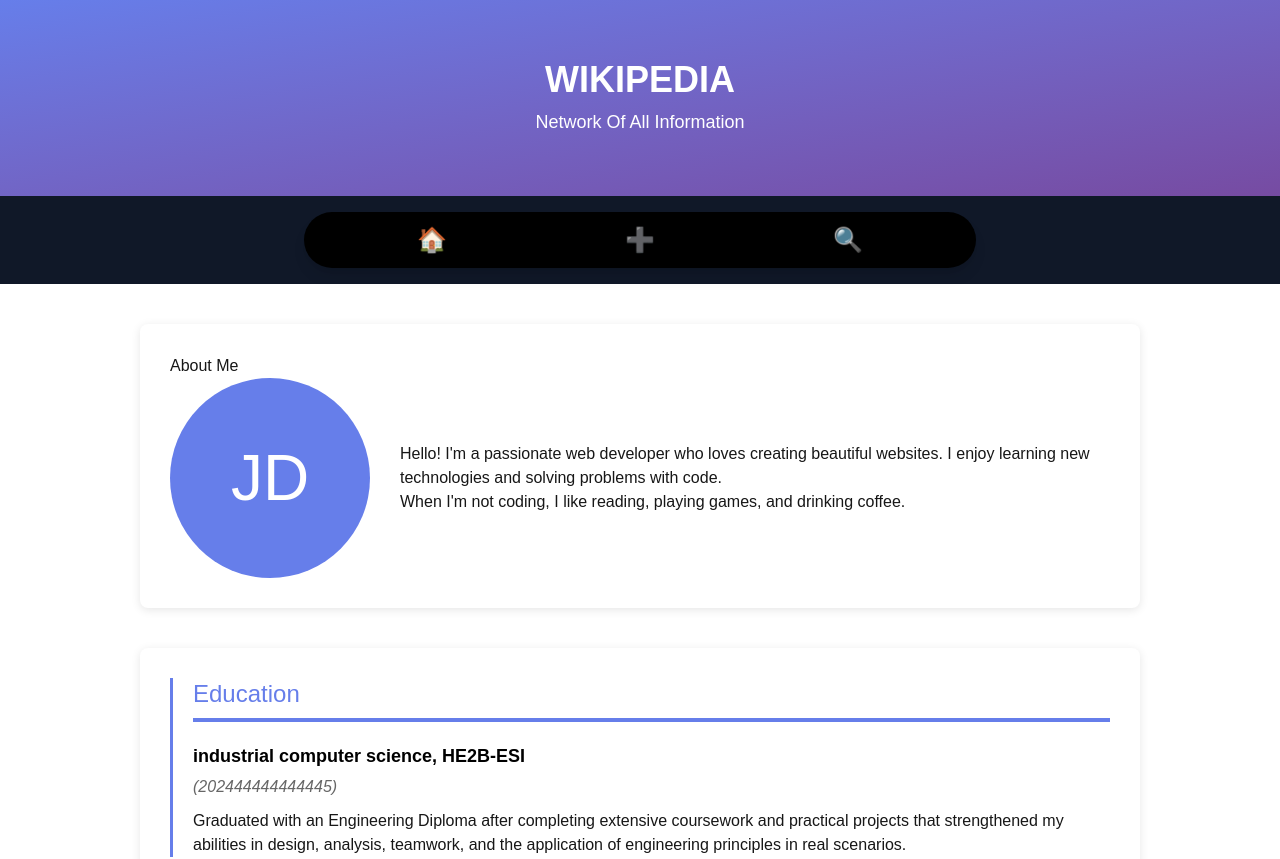
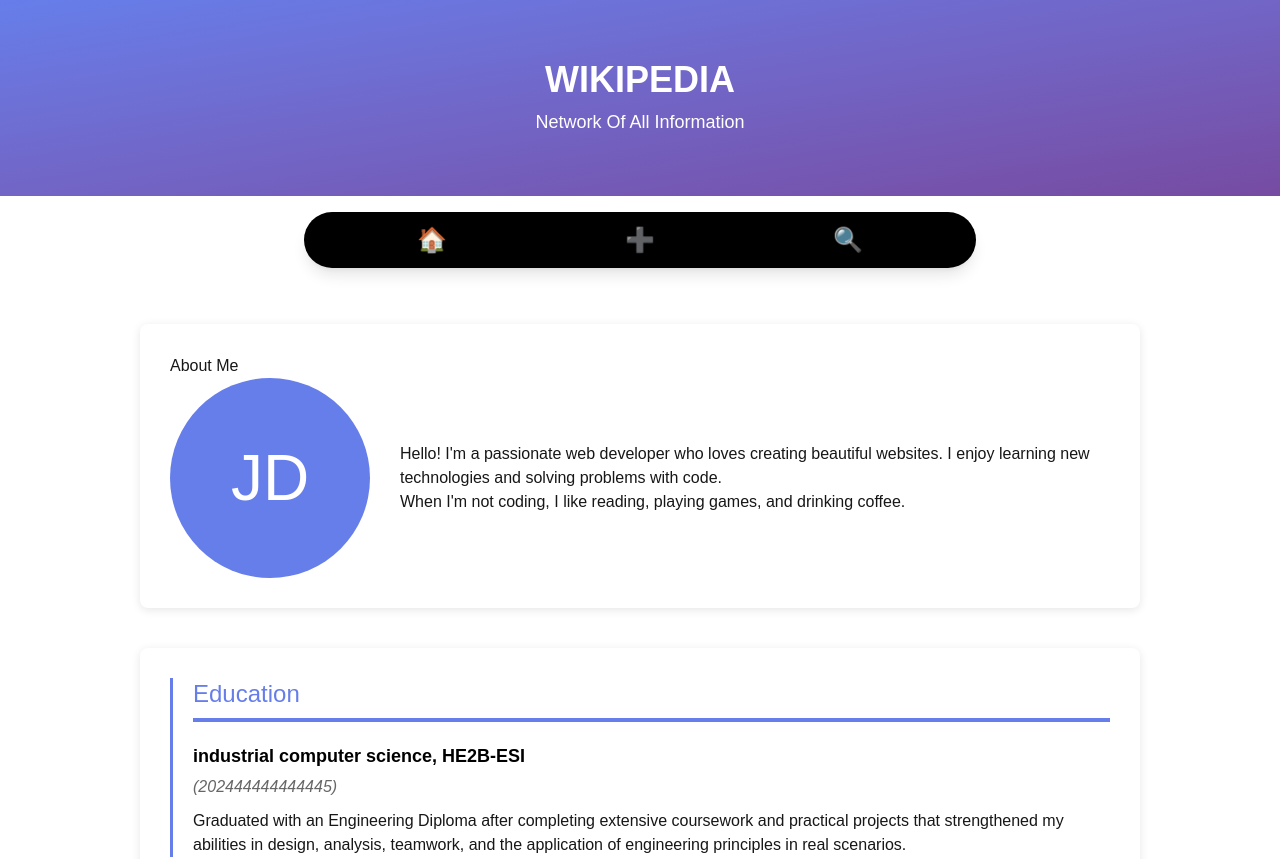
Before and after one commit to 25216b/ExamRepo, a Next.js app in the folder my-app/: page / in a window 1280 px wide. Shown: the top 859 px of the page. Built offline with nearby package versions, Linux system fonts and the light colour scheme; no server answers; the database is empty.

Commit message:
fix navbar

```diff
--- a/my-app/app/components/Navbar.tsx
+++ b/my-app/app/components/Navbar.tsx
@@ -104,7 +104,7 @@
     };
 
     return (
-        <nav className="sticky top-0 w-full py-4 px-4 z-50 bg-gray-900">
+        <nav className="sticky top-0 w-full py-4 px-4 z-50 ">
             <div className="max-w-2xl mx-auto bg-black rounded-full px-6 py-3 relative shadow-lg">
                 <ul className="list-none flex justify-around items-center">
                     <NavLink href="#top">🏠</NavLink>
```
